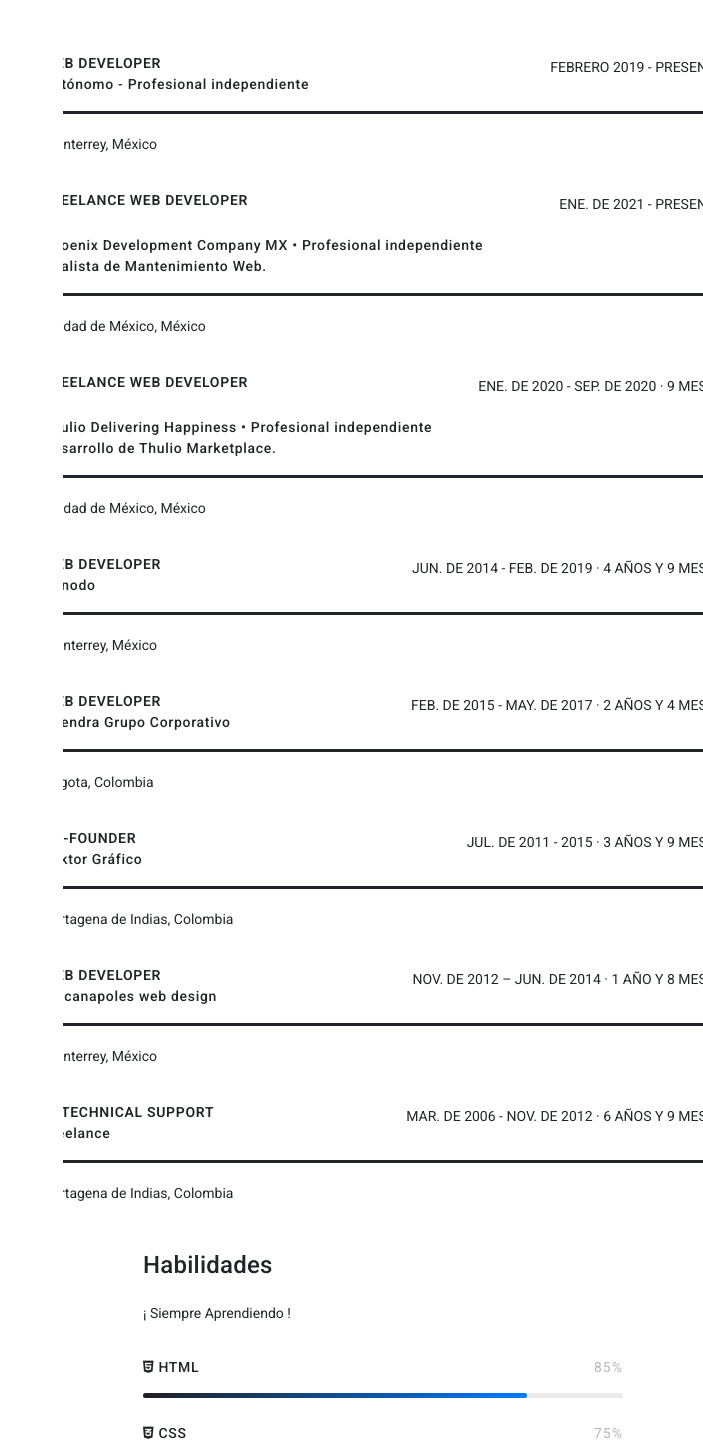
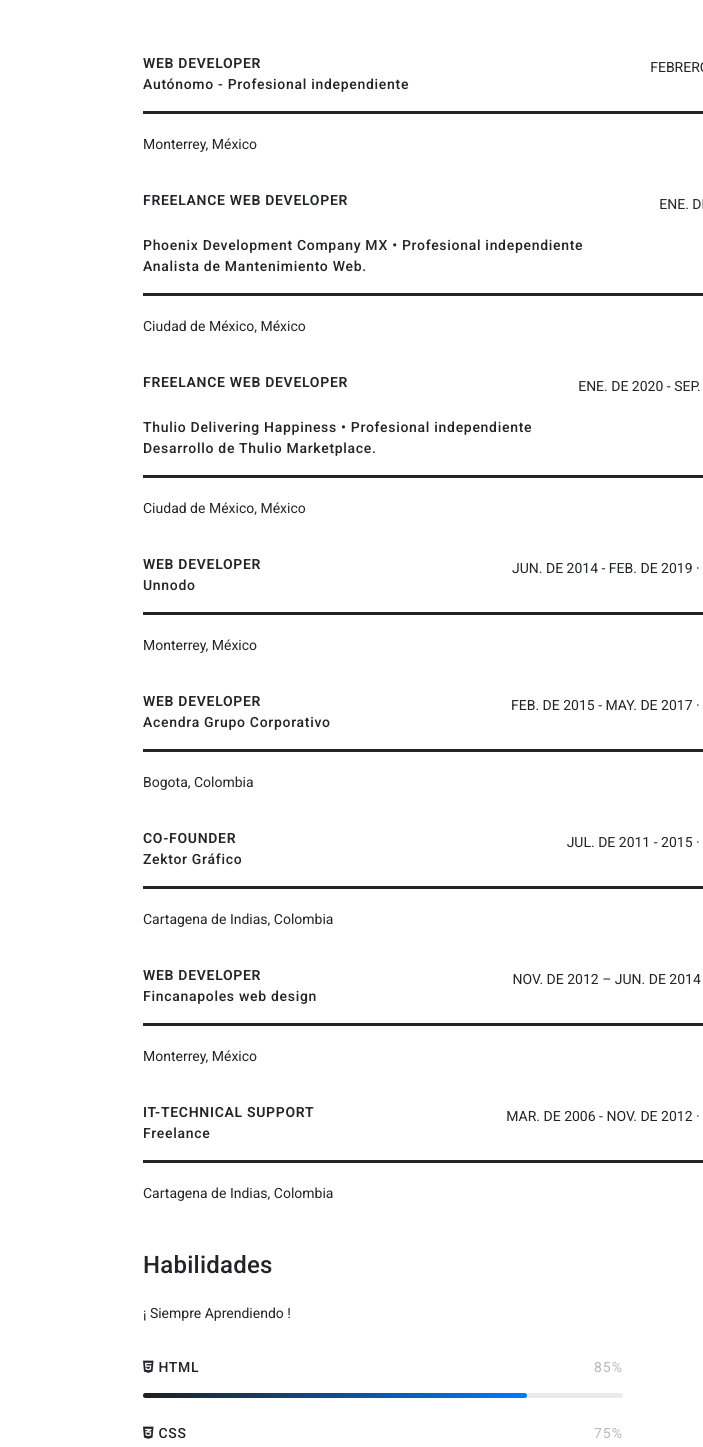
Before and after one commit to Ozz-Matheus/orlandomontesinos.com, a PHP site: page / in a window 1280 px wide. Shown: the part 823-2270 px from the top of the page, without its empty margins (577-1280 px from the left). Run offline with PHP 8.4, Linux system fonts and the light colour scheme.

Commit message:
Update CSS

```diff
--- a/css/main.css
+++ b/css/main.css
@@ -1252,7 +1252,6 @@ Site Navigation
 
 .timeline-item {
   padding-bottom: 30px;
-  justify-content: center;
 }
 
 @media (min-width: 768px) {
```
